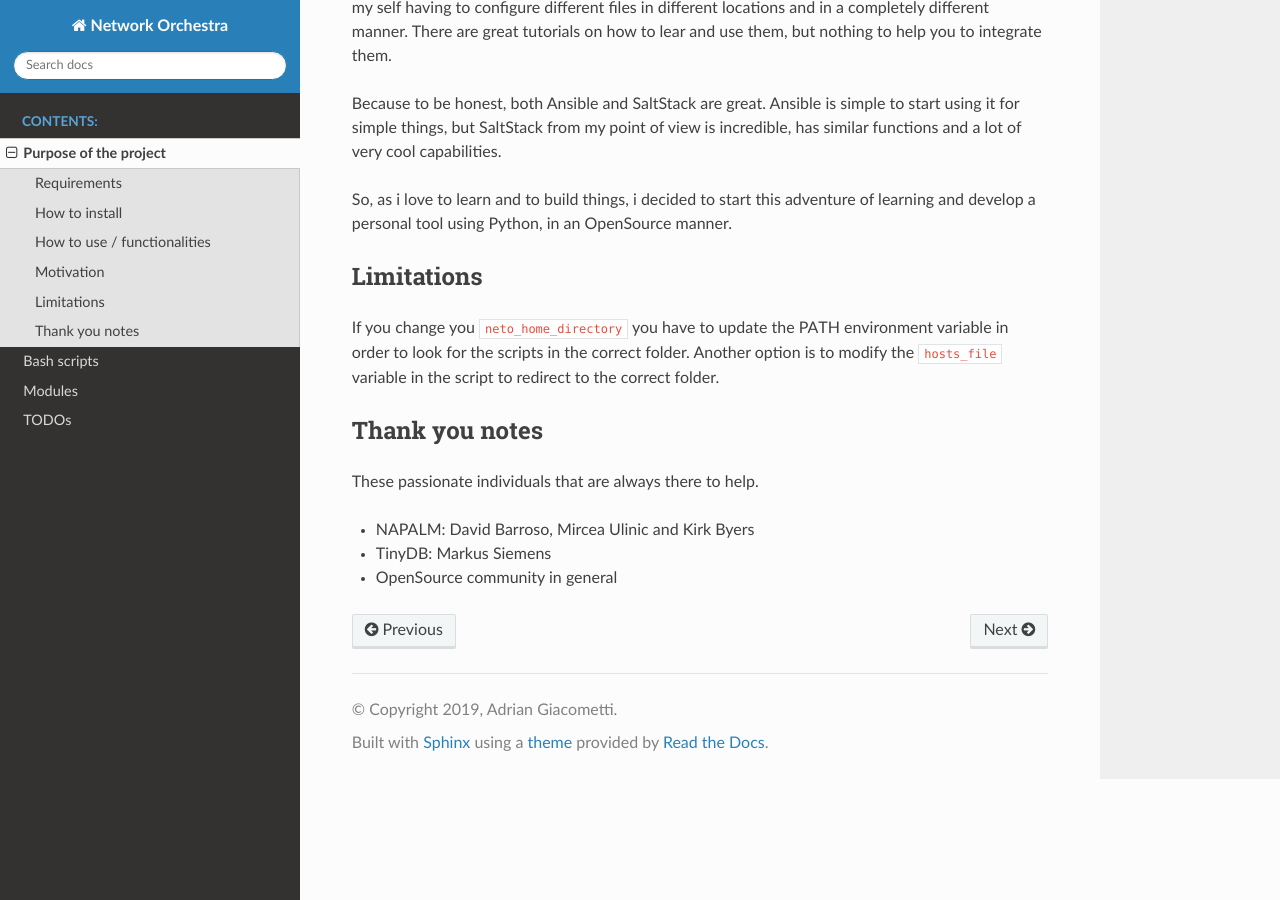
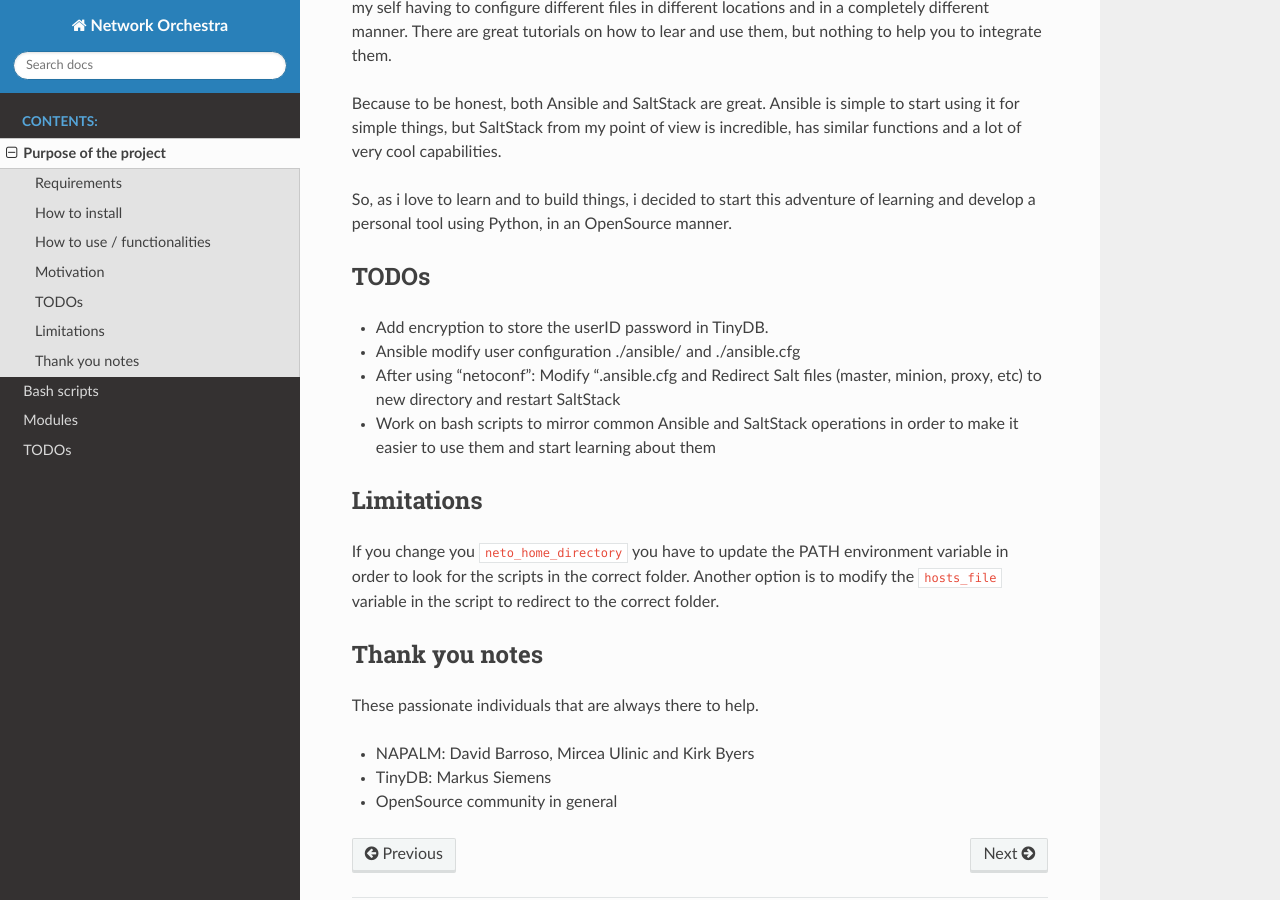
Before and after one commit to aegiacometti/netor, a Sphinx documentation site: the page built from docs/source/introduction.rst, in a window 1280 px wide and 900 px high, scrolled down 1541 px. Built offline with Sphinx 7.4.7 and the Read the Docs theme 2.0.0, drawn with Linux system fonts in a browser that asks for light colours; pages that are not in the unit, such as notebooks, are missing from menus.

Commit message:
rearmado de git

```diff
--- a/docs/source/introduction.rst
+++ b/docs/source/introduction.rst
@@ -71,6 +71,14 @@ and a lot of very cool capabilities.
 So, as i love to learn and to build things, i decided to start this adventure of learning
 and develop a personal tool using Python, in an OpenSource manner.
 
+TODOs
+*****
+
+* Add encryption to store the userID password in TinyDB.
+* Ansible modify user configuration ./ansible/ and ./ansible.cfg
+* After using "netoconf":  Modify ".ansible.cfg and Redirect Salt files (master, minion, proxy, etc) to new directory and restart SaltStack
+* Work on bash scripts to mirror common Ansible and SaltStack operations in order to make it easier to use them and start learning about them
+
 Limitations
 ***********
 If you change you ``neto_home_directory`` you have to update the PATH environment variable
--- a/setup.py
+++ b/setup.py
@@ -18,8 +18,8 @@ setuptools.setup(
     packages=setuptools.find_packages(),
     classifiers=[
         "Programming Language :: Python :: 3.6",
-        "License :: OSI Approved :: Apache License",
-        "Operating System :: Linux",
+        "License :: OSI Approved :: Apache Software License",
+        "Operating System :: POSIX :: Linux",
     ],
     python_requires='>=3.6',
     install_requires=reqs,
```
